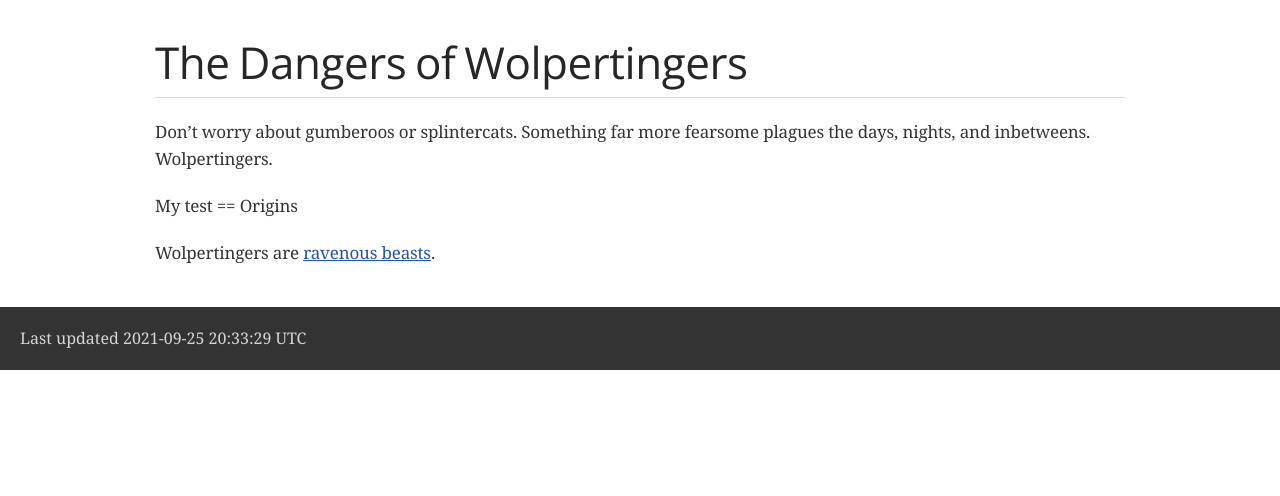
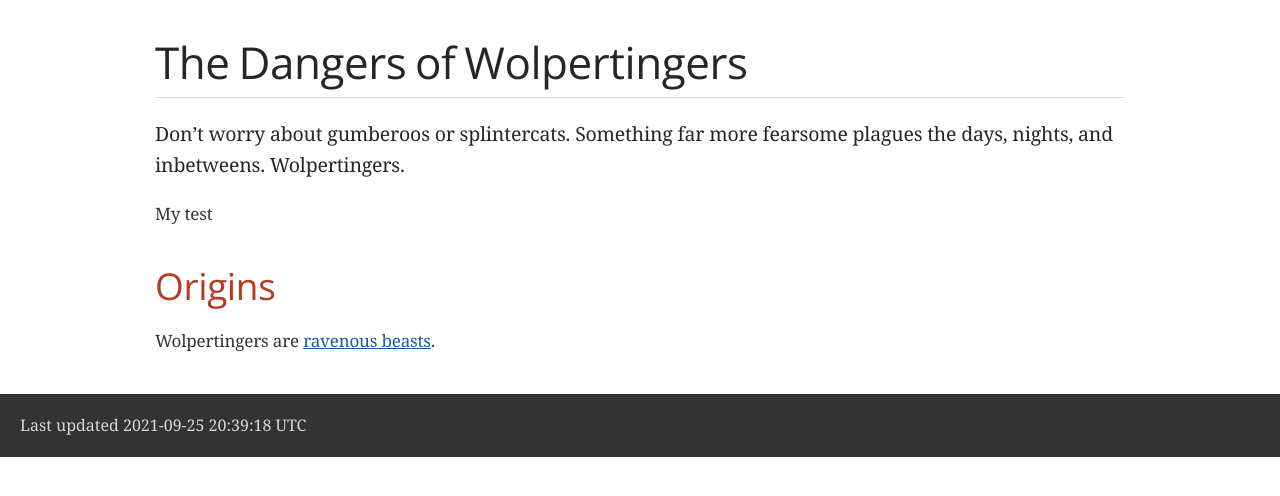
Before and after one commit to psgrove/psgrove, a plain HTML site: page index.html in a window 1280 px wide. Drawn offline with nearby package versions, Linux system fonts and the light colour scheme; a web font is replaced by a local one.

Commit message:
deploy: ef3cff6bb9756f1df07549a5e77e4202e62aa9ec

```diff
--- a/index.html
+++ b/index.html
@@ -442,22 +442,30 @@ body.book #toc,body.book #preamble,body.book h1.sect0,body.book .sect1>h2{page-b
 <h1>The Dangers of Wolpertingers</h1>
 </div>
 <div id="content">
+<div id="preamble">
+<div class="sectionbody">
 <div class="paragraph">
 <p>Don&#8217;t worry about gumberoos or splintercats.
 Something far more fearsome plagues the days, nights, and inbetweens.
 Wolpertingers.</p>
 </div>
 <div class="paragraph">
-<p>My test
-== Origins</p>
+<p>My test</p>
 </div>
+</div>
+</div>
+<div class="sect1">
+<h2 id="_origins">Origins</h2>
+<div class="sectionbody">
 <div class="paragraph">
 <p>Wolpertingers are <a href="https://en.wikipedia.org/wiki/Wolpertinger">ravenous beasts</a>.</p>
 </div>
 </div>
+</div>
+</div>
 <div id="footer">
 <div id="footer-text">
-Last updated 2021-09-25 20:33:29 UTC
+Last updated 2021-09-25 20:39:18 UTC
 </div>
 </div>
 </body>
```
